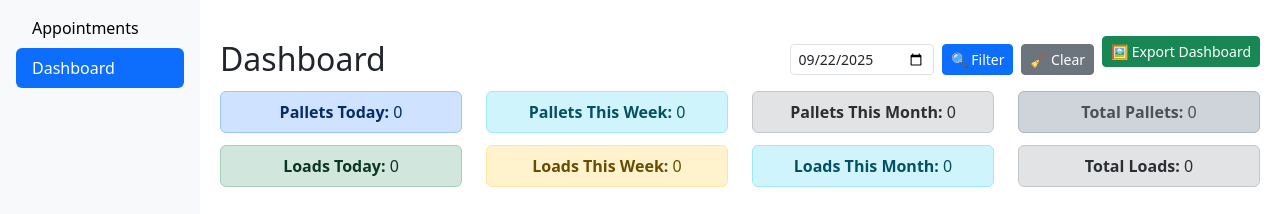
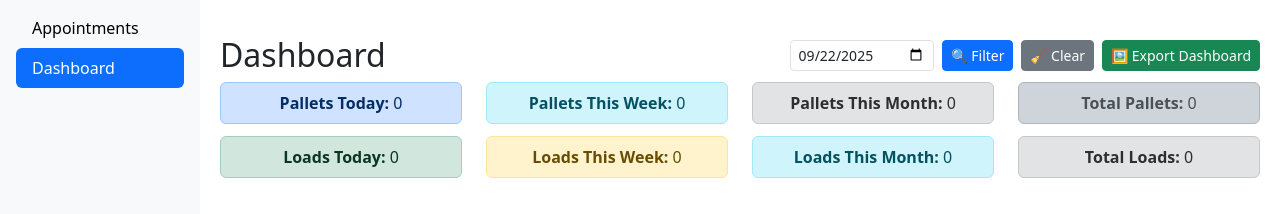
Before and after one commit to Buenomaurilio/Django_GoodsIn_test, a Django app: page /dashboard/ in a window 1280 px wide. Shown: the part 56-270 px from the top of the page. Run offline with Django 5.2, Linux system fonts and the light colour scheme; the visitor is signed in with stand-in values (Sample User, id 1); data that the repository does not hold is empty.

Commit message:
adjusts export dashboard button in Dashboards new

```diff
--- a/templates/appointments/dashboard.html
+++ b/templates/appointments/dashboard.html
@@ -15,7 +15,7 @@
       <input type="date" name="date" class="form-control form-control-sm w-auto" value="{{ selected_date|date:'Y-m-d' }}">
       <button type="submit" class="btn btn-sm btn-primary">🔍 Filter</button>
       <a href="{% url 'dashboard' %}" class="btn btn-sm btn-secondary">🧹 Clear</a>
-      <button class="btn btn-sm btn-success mb-3" onclick="exportDashboardAsImage()">🖼️ Export Dashboard</button>
+      <button class="btn btn-sm btn-success" onclick="exportDashboardAsImage()">🖼️ Export Dashboard</button>
       {% comment %} <button id="exportCharts" class="btn btn-sm btn-outline-dark">📷 Export Charts</button> {% endcomment %}
       {% comment %} <a href="{% url 'export_dashboard_csv' %}?date={{ selected_date|date:'Y-m-d' }}" class="btn btn-sm btn-success">📤 Export CSV</a> {% endcomment %}
     </form>
```
